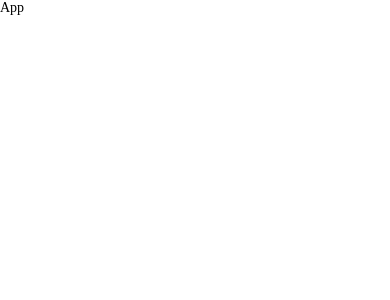
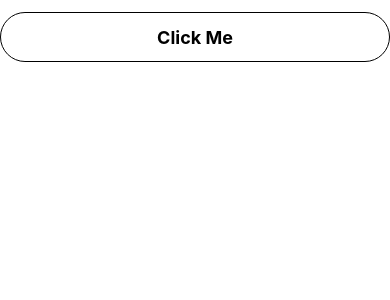
Before and after one commit to Khizar-Alii/goodwork, a React Native app: screen / in a window 390 px wide. Shown: the top 300 px of the page. Built offline with nearby package versions, Linux system fonts and the light colour scheme.

Commit message:
test(SCRUM-9): setup Jest for unit testing

```diff
--- a/package.json
+++ b/package.json
@@ -14,6 +14,7 @@
   },
   "dependencies": {
     "@react-native-async-storage/async-storage": "^2.1.2",
+    "@testing-library/react-native": "^13.2.0",
     "babel-plugin-module-resolver": "^5.0.2",
     "metro-react-native-babel-preset": "^0.77.0",
     "react": "19.0.0",
--- a/src/App.tsx
+++ b/src/App.tsx
@@ -1,12 +1,17 @@
-import { Text, View, StyleSheet } from "react-native";
+import { View, StyleSheet, Alert } from "react-native";
 import React from "react";
 import { ThemeProvider } from "./contexts/themeContext";
+import CustomButton from "./components/CustomButton";
 
 const App = () => {
+  const handlePress = () => {
+    Alert.alert("Button Pressed!");
+  };
+
   return (
     <ThemeProvider>
       <View>
-        <Text style={styles.heading}>App</Text>
+        <CustomButton title="Click Me" onPress={handlePress} />
       </View>
     </ThemeProvider>
   );
--- /dev/null
+++ b/src/components/CustomButton.tsx
@@ -0,0 +1,64 @@
+import React from 'react';
+import {
+  Text,
+  TouchableOpacity,
+  StyleSheet,
+  GestureResponderEvent,
+  StyleProp,
+  ViewStyle,
+  TextStyle,
+} from 'react-native';
+import { COLORS, FONT_SIZE, RADIUS, SPACING, Weights } from "../theme/styles/spacing";
+
+// Define the prop types for the CustomButton component
+interface CustomButtonProps {
+  title: string; // Title of the button
+  onPress: (event: GestureResponderEvent) => void; // Function to call when the button is pressed
+  buttonStyle?: StyleProp<ViewStyle>; // Optional custom style for the button container
+  textStyle?: StyleProp<TextStyle>; // Optional custom style for the text
+  disabled?: boolean; // Flag to disable the button (default is false)
+}
+
+const CustomButton: React.FC<CustomButtonProps> = ({
+  title,
+  onPress,
+  buttonStyle,
+  textStyle,
+  disabled = false,
+}) => {
+  return (
+    <TouchableOpacity
+      style={[styles.button, buttonStyle, disabled && styles.disabled]}
+      onPress={onPress}
+      activeOpacity={0.7} // Reduces opacity when pressed
+      disabled={disabled} // Disable the button functionality
+    >
+       {/* Title text with optional custom style */}
+      <Text style={[styles.text, textStyle]}>{title}</Text>
+    </TouchableOpacity>
+  );
+};
+
+// Styles for the CustomButton component
+const styles = StyleSheet.create({
+  button: {
+    height: 50,
+    justifyContent: 'center',
+    alignItems: 'center',
+    borderRadius: RADIUS.xxl,
+    marginTop: SPACING.ssm,
+    backgroundColor: COLORS.white,
+    borderWidth: 1,
+    borderColor: COLORS.black,
+  },
+  disabled: {
+    opacity: 0.6,
+  },
+  text: {
+    color: COLORS.black,
+    fontSize: FONT_SIZE.mmd,
+    fontWeight: Weights.bold,
+  },
+});
+
+export default CustomButton;
```
Also changed, not shown: babel.config.cjs (+1 -10 lines), 2 other files (tests, documents, lock files or other folders).
